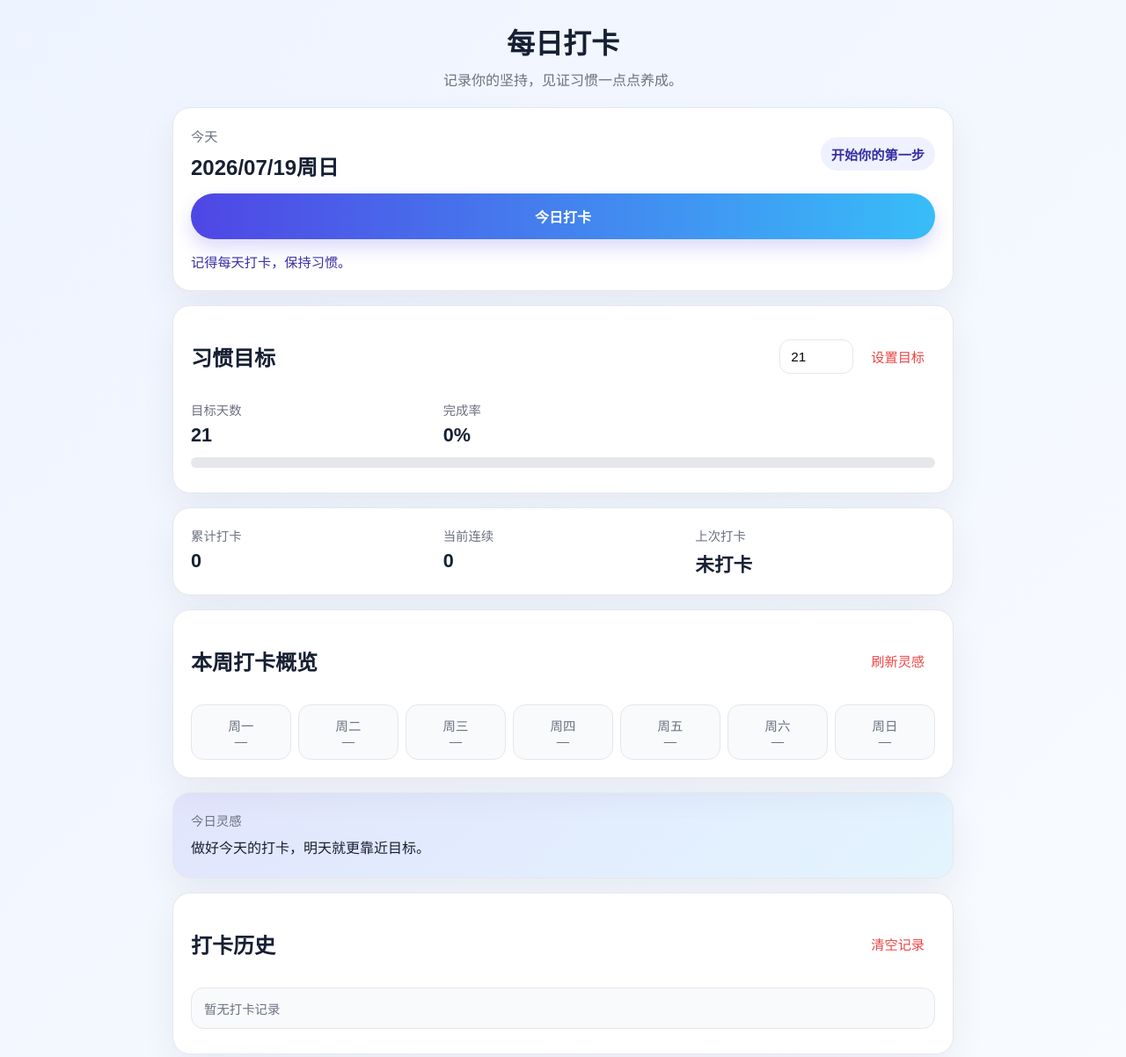
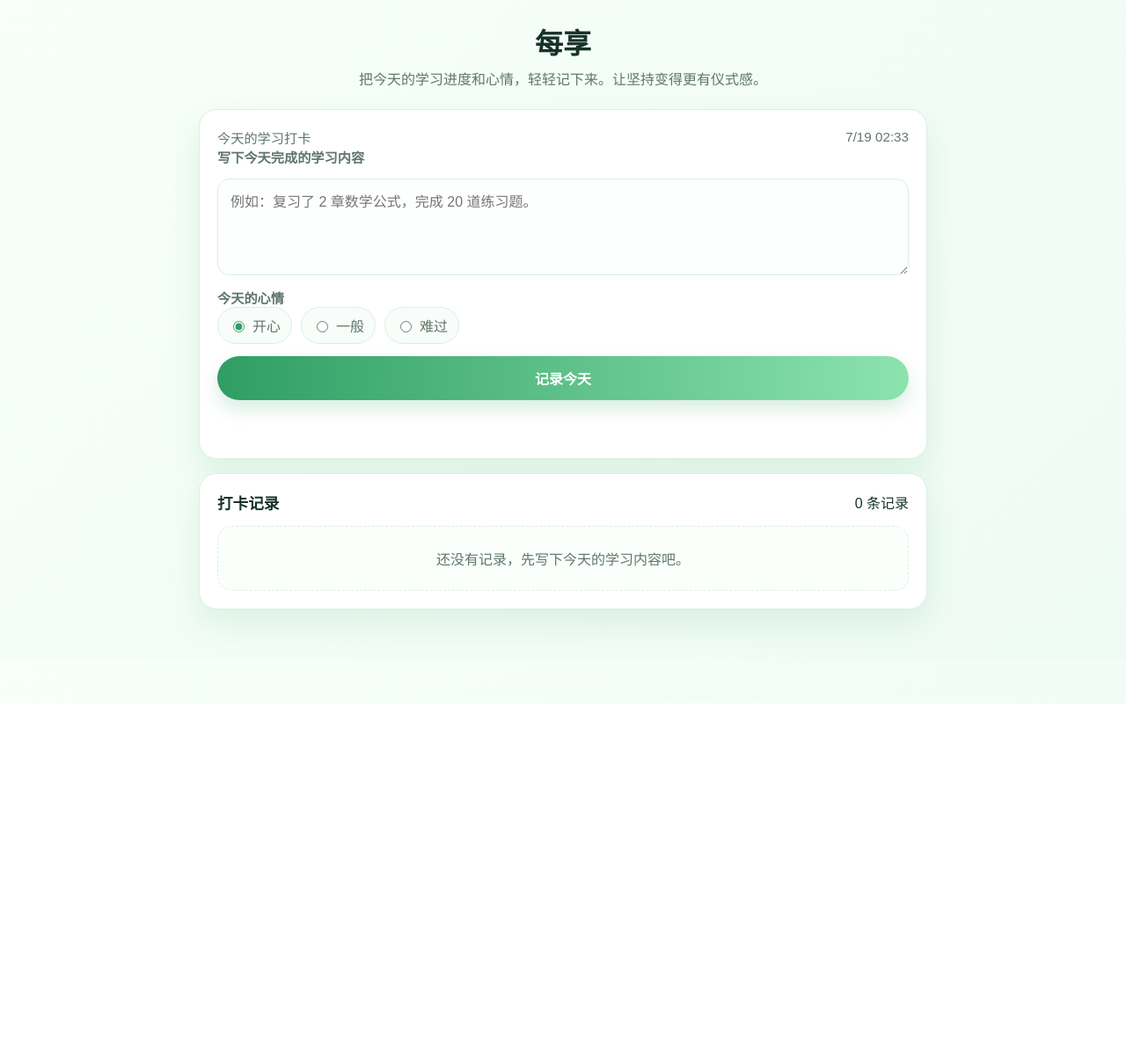
Before and after one commit to Tub2026/daka-app, a plain HTML site: page index.html in a window 1280 px wide. Shown: the whole page at 88% size. After the commit the page ends 800 px from the top, so only its background shows below. Drawn offline with Linux system fonts and the light colour scheme.

Commit message:
更新学习打卡应用

```diff
--- a/index.html
+++ b/index.html
@@ -1,20 +1,21 @@
 <!DOCTYPE html>
 <html lang="zh-CN">
 <head>
-  <meta charset="UTF-8">
-  <meta name="viewport" content="width=device-width, initial-scale=1.0">
-  <title>每日打卡</title>
+  <meta charset="UTF-8" />
+  <meta name="viewport" content="width=device-width, initial-scale=1.0" />
+  <title>每享 · 学习打卡</title>
   <style>
     :root {
-      --bg: #f4f7ff;
+      --bg: #f3fbf6;
       --card: #ffffff;
-      --text: #172033;
-      --muted: #6b7280;
-      --primary: #4f46e5;
-      --primary-strong: #3730a3;
-      --accent: #38bdf8;
+      --text: #17322a;
+      --muted: #5f766d;
+      --primary: #2f9e64;
+      --primary-dark: #22774a;
+      --accent: #8ce3ad;
+      --border: #dcefe4;
       --danger: #ef4444;
-      --border: #e5e7eb;
+      --shadow: 0 16px 36px rgba(47, 158, 100, 0.12);
     }
 
     * { box-sizing: border-box; }
@@ -22,29 +23,30 @@
     body {
       margin: 0;
       font-family: "Microsoft YaHei", "PingFang SC", sans-serif;
+      background: linear-gradient(135deg, #f7fff9 0%, #eefbf3 100%);
       color: var(--text);
-      background: linear-gradient(135deg, #eef4ff 0%, #f8fbff 100%);
     }
 
     .app-shell {
-      max-width: 920px;
+      max-width: 860px;
       margin: 0 auto;
-      padding: 24px 16px 36px;
+      padding: 24px 16px 40px;
     }
 
-    .app-header {
+    .hero {
       text-align: center;
       margin-bottom: 20px;
     }
 
-    .app-header h1 {
+    .hero h1 {
       margin: 0 0 8px;
       font-size: 2rem;
     }
 
-    .app-header p {
+    .hero p {
       margin: 0;
       color: var(--muted);
+      line-height: 1.6;
     }
 
     .card {
@@ -53,492 +55,360 @@
       border-radius: 20px;
       padding: 20px;
       margin-bottom: 16px;
-      box-shadow: 0 16px 40px rgba(15, 23, 42, 0.06);
+      box-shadow: var(--shadow);
     }
 
-    .checkin-card { display: grid; gap: 14px; }
+    .form-grid {
+      display: grid;
+      gap: 14px;
+    }
 
-    .today-info {
+    .field-label {
+      font-size: 0.95rem;
+      color: var(--muted);
+      font-weight: 600;
+    }
+
+    textarea {
+      width: 100%;
+      min-height: 110px;
+      padding: 12px 14px;
+      border: 1px solid var(--border);
+      border-radius: 14px;
+      resize: vertical;
+      font-size: 1rem;
+      font-family: inherit;
+      background: #fcfffd;
+      color: var(--text);
+    }
+
+    textarea:focus {
+      outline: none;
+      border-color: var(--primary);
+      box-shadow: 0 0 0 3px rgba(47, 158, 100, 0.15);
+    }
+
+    .mood-list {
       display: flex;
-      align-items: center;
-      justify-content: space-between;
-      gap: 16px;
+      gap: 10px;
       flex-wrap: wrap;
     }
 
-    .date-label {
-      font-size: 0.95rem;
+    .mood-option {
+      display: flex;
+      align-items: center;
+      gap: 6px;
+      padding: 8px 12px;
+      border: 1px solid var(--border);
+      border-radius: 999px;
+      cursor: pointer;
+      background: #f8fdf9;
       color: var(--muted);
-      margin-bottom: 6px;
     }
 
-    .date-value {
-      font-size: 1.5rem;
-      font-weight: 700;
-    }
+    .mood-option input { accent-color: var(--primary); }
 
-    .badge-label {
-      background: #eef2ff;
-      color: var(--primary-strong);
-      padding: 8px 12px;
-      border-radius: 999px;
-      font-weight: 700;
+    .meta-row {
+      display: flex;
+      justify-content: space-between;
+      align-items: center;
+      flex-wrap: wrap;
+      gap: 10px;
+      color: var(--muted);
       font-size: 0.95rem;
     }
 
-    .primary-button,
-    .text-button {
+    .primary-button {
       border: none;
+      border-radius: 999px;
+      padding: 13px 16px;
+      background: linear-gradient(90deg, var(--primary), var(--accent));
+      color: white;
+      font-size: 1rem;
+      font-weight: 700;
       cursor: pointer;
-      border-radius: 999px;
-      transition: transform 0.15s ease, box-shadow 0.15s ease;
+      box-shadow: 0 10px 20px rgba(47, 158, 100, 0.19);
     }
 
-    .primary-button {
-      width: 100%;
-      padding: 14px 18px;
-      background: linear-gradient(90deg, var(--primary), var(--accent));
-      color: #fff;
-      font-size: 1rem;
-      font-weight: 700;
-      box-shadow: 0 10px 20px rgba(79, 70, 229, 0.2);
-    }
-
-    .primary-button:hover { transform: translateY(-1px); }
     .primary-button:disabled {
-      opacity: 0.7;
-      cursor: not-allowed;
+      opacity: 0.75;
+      cursor: wait;
       box-shadow: none;
-    }
-
-    .text-button {
-      padding: 8px 12px;
-      background: transparent;
-      color: var(--danger);
-      font-size: 0.95rem;
     }
 
     .message {
       min-height: 24px;
-      color: var(--primary-strong);
+      margin-top: 8px;
+      color: var(--primary-dark);
       font-size: 0.95rem;
     }
 
-    .section-header {
+    .list-header {
       display: flex;
       justify-content: space-between;
       align-items: center;
       gap: 12px;
-      margin-bottom: 12px;
+      margin-bottom: 14px;
     }
 
-    .goal-setting {
-      display: flex;
-      gap: 8px;
-      align-items: center;
+    .list-header h2 {
+      margin: 0;
+      font-size: 1.1rem;
     }
 
-    .goal-setting input {
-      width: 84px;
-      padding: 10px 12px;
-      border: 1px solid var(--border);
-      border-radius: 12px;
-      font-size: 0.95rem;
-    }
-
-    .goal-meta,
-    .stats-grid {
-      display: grid;
-      grid-template-columns: repeat(3, minmax(120px, 1fr));
-      gap: 14px;
-    }
-
-    .stat-label {
-      font-size: 0.9rem;
-      color: var(--muted);
-    }
-
-    .stat-value {
-      margin-top: 6px;
-      font-size: 1.35rem;
-      font-weight: 700;
-    }
-
-    .progress-bar {
-      width: 100%;
-      height: 12px;
-      background: #e5e7eb;
-      border-radius: 999px;
-      overflow: hidden;
-      margin: 12px 0 8px;
-    }
-
-    .progress-fill {
-      width: 0%;
-      height: 100%;
-      background: linear-gradient(90deg, var(--primary), var(--accent));
-      transition: width 0.3s ease;
-    }
-
-    .progress-info {
-      color: var(--muted);
-      font-size: 0.95rem;
-    }
-
-    .weekly-list,
-    .history-list {
+    .record-list {
       list-style: none;
       padding: 0;
       margin: 0;
+      display: grid;
+      gap: 10px;
     }
 
-    .weekly-list {
-      display: grid;
-      grid-template-columns: repeat(7, minmax(0, 1fr));
-      gap: 8px;
+    .record-item {
+      border: 1px solid var(--border);
+      border-radius: 16px;
+      padding: 14px;
+      background: #fcfffd;
     }
 
-    .weekly-list li,
-    .history-list li {
-      border: 1px solid var(--border);
-      border-radius: 14px;
-      padding: 12px 10px;
-      background: #f8fafc;
-      text-align: center;
+    .record-top {
+      display: flex;
+      justify-content: space-between;
+      align-items: center;
+      gap: 8px;
+      margin-bottom: 8px;
+      flex-wrap: wrap;
+    }
+
+    .record-time {
       color: var(--muted);
       font-size: 0.9rem;
     }
 
-    .weekly-list li.completed {
-      background: #eef6ff;
-      border-color: #bfdbfe;
-      color: var(--text);
-      font-weight: 700;
+    .mood-pill {
+      display: inline-block;
+      padding: 5px 8px;
+      border-radius: 999px;
+      font-size: 0.85rem;
+      font-weight: 600;
+      color: var(--primary-dark);
+      background: rgba(47, 158, 100, 0.12);
     }
 
-    .history-list li {
-      display: flex;
-      justify-content: space-between;
-      align-items: center;
-      text-align: left;
-      margin-bottom: 8px;
-      padding: 12px 14px;
+    .record-content {
+      white-space: pre-wrap;
+      line-height: 1.7;
+      margin-bottom: 10px;
     }
 
-    .quote-card {
-      background: linear-gradient(135deg, rgba(79, 70, 229, 0.1), rgba(56, 189, 248, 0.1));
+    .delete-btn {
+      border: none;
+      background: transparent;
+      color: var(--danger);
+      cursor: pointer;
+      font-size: 0.95rem;
+      padding: 0;
     }
 
-    .quote-label {
-      font-size: 0.9rem;
+    .empty-state {
+      text-align: center;
+      padding: 24px 10px;
       color: var(--muted);
-      margin-bottom: 8px;
+      border: 1px dashed var(--border);
+      border-radius: 16px;
+      background: #fbfffc;
     }
 
-    .quote-text {
-      font-size: 1rem;
-      line-height: 1.7;
-    }
-
-    @media (max-width: 760px) {
-      .stats-grid,
-      .goal-meta {
-        grid-template-columns: 1fr;
-      }
-
-      .weekly-list {
-        grid-template-columns: repeat(2, minmax(0, 1fr));
-      }
+    @media (max-width: 640px) {
+      .app-shell { padding: 16px 12px 32px; }
+      .hero h1 { font-size: 1.75rem; }
+      .primary-button { width: 100%; }
     }
   </style>
 </head>
 <body>
   <div class="app-shell">
-    <header class="app-header">
-      <h1>每日打卡</h1>
-      <p>记录你的坚持，见证习惯一点点养成。</p>
+    <header class="hero">
+      <h1>每享</h1>
+      <p>把今天的学习进度和心情，轻轻记下来。让坚持变得更有仪式感。</p>
     </header>
 
-    <main>
-      <section class="card checkin-card">
-        <div class="today-info">
+    <section class="card">
+      <div class="meta-row">
+        <span>今天的学习打卡</span>
+        <span id="clockText">正在获取时间…</span>
+      </div>
+      <form id="checkinForm" class="form-grid">
+        <label class="field-label" for="contentInput">写下今天完成的学习内容</label>
+        <textarea id="contentInput" placeholder="例如：复习了 2 章数学公式，完成 20 道练习题。"></textarea>
+
         <div>
-            <div class="date-label">今天</div>
-            <div id="todayDate" class="date-value"></div>
+          <div class="field-label">今天的心情</div>
+          <div class="mood-list">
+            <label class="mood-option"><input type="radio" name="mood" value="开心" checked /> 开心</label>
+            <label class="mood-option"><input type="radio" name="mood" value="一般" /> 一般</label>
+            <label class="mood-option"><input type="radio" name="mood" value="难过" /> 难过</label>
           </div>
-          <div id="badgeLabel" class="badge-label">开始你的第一步</div>
         </div>
-        <button id="checkinButton" class="primary-button">今日打卡</button>
-        <div id="message" class="message"></div>
+
+        <button class="primary-button" id="submitButton" type="submit">记录今天</button>
+        <div id="feedbackMessage" class="message"></div>
+      </form>
     </section>
 
-      <section class="card goal-card">
-        <div class="section-header">
-          <h2>习惯目标</h2>
-          <div class="goal-setting">
-            <input id="goalInput" type="number" min="1" value="21" aria-label="目标天数" />
-            <button id="setGoalButton" class="text-button">设置目标</button>
+    <section class="card">
+      <div class="list-header">
+        <h2>打卡记录</h2>
+        <span id="recordCount">0 条记录</span>
       </div>
-        </div>
-        <div class="goal-status">
-          <div class="goal-meta">
-            <div>
-              <div class="stat-label">目标天数</div>
-              <div id="goalDays" class="stat-value">21</div>
-            </div>
-            <div>
-              <div class="stat-label">完成率</div>
-              <div id="goalPercent" class="stat-value">0%</div>
-            </div>
-          </div>
-          <div class="progress-bar">
-            <div id="goalProgress" class="progress-fill"></div>
-          </div>
-        </div>
+      <ul id="recordList" class="record-list"></ul>
     </section>
-
-      <section class="card stats-card">
-        <div class="stats-grid">
-          <div>
-            <div class="stat-label">累计打卡</div>
-            <div id="totalCount" class="stat-value">0</div>
-          </div>
-          <div>
-            <div class="stat-label">当前连续</div>
-            <div id="currentStreak" class="stat-value">0</div>
-          </div>
-          <div>
-            <div class="stat-label">上次打卡</div>
-            <div id="lastCheckin" class="stat-value">未打卡</div>
-          </div>
-        </div>
-      </section>
-
-      <section class="card week-card">
-        <div class="section-header">
-          <h2>本周打卡概览</h2>
-          <button id="refreshQuoteButton" class="text-button">刷新灵感</button>
-        </div>
-        <ul id="weeklyList" class="weekly-list"></ul>
-      </section>
-
-      <section class="card quote-card">
-        <div class="quote-label">今日灵感</div>
-        <div id="quoteText" class="quote-text">每天坚持一点点，习惯自然养成。</div>
-      </section>
-
-      <section class="card history-card">
-        <div class="section-header">
-          <h2>打卡历史</h2>
-          <button id="clearButton" class="text-button">清空记录</button>
-        </div>
-        <ul id="historyList" class="history-list"></ul>
-      </section>
-    </main>
   </div>
 
   <script>
-    const STORAGE_KEY = "daily-checkin-data";
+    const STORAGE_KEY = "study-checkin-records-v1";
+    const form = document.getElementById("checkinForm");
+    const contentInput = document.getElementById("contentInput");
+    const submitButton = document.getElementById("submitButton");
+    const feedbackMessage = document.getElementById("feedbackMessage");
+    const recordList = document.getElementById("recordList");
+    const recordCount = document.getElementById("recordCount");
+    const clockText = document.getElementById("clockText");
 
-    const todayDateEl = document.getElementById("todayDate");
-    const checkinButton = document.getElementById("checkinButton");
-    const messageEl = document.getElementById("message");
-    const totalCountEl = document.getElementById("totalCount");
-    const currentStreakEl = document.getElementById("currentStreak");
-    const lastCheckinEl = document.getElementById("lastCheckin");
-    const historyListEl = document.getElementById("historyList");
-    const clearButton = document.getElementById("clearButton");
-    const goalInputEl = document.getElementById("goalInput");
-    const setGoalButton = document.getElementById("setGoalButton");
-    const goalDaysEl = document.getElementById("goalDays");
-    const goalProgressEl = document.getElementById("goalProgress");
-    const goalPercentEl = document.getElementById("goalPercent");
-    const weeklyListEl = document.getElementById("weeklyList");
-    const quoteTextEl = document.getElementById("quoteText");
-    const refreshQuoteButton = document.getElementById("refreshQuoteButton");
-    const badgeLabelEl = document.getElementById("badgeLabel");
+    let records = [];
+    let storageAvailable = true;
+    let submitting = false;
 
-    const quotes = [
-      "每天坚持一点点，习惯自然形成。",
-      "一小步的坚持，成就长久的改变。",
-      "别让今天的你，辜负昨天的努力。",
-      "习惯不是一两天的事，而是每天的选择。",
-      "做好今天的打卡，明天就更靠近目标。",
-    ];
-
-    function formatDate(date) {
-      return date.toLocaleDateString("zh-CN", {
-        year: "numeric",
-        month: "2-digit",
-        day: "2-digit",
-        weekday: "short",
+    function updateClock() {
+      const now = new Date();
+      clockText.textContent = now.toLocaleString("zh-CN", {
+        month: "numeric",
+        day: "numeric",
+        hour: "2-digit",
+        minute: "2-digit"
       });
     }
 
-    function getLocalDateKey(date) {
-      const year = date.getFullYear();
-      const month = `${date.getMonth() + 1}`.padStart(2, "0");
-      const day = `${date.getDate()}`.padStart(2, "0");
-      return `${year}-${month}-${day}`;
-    }
-
-    function loadData() {
-      const raw = localStorage.getItem(STORAGE_KEY);
-      if (!raw) return { checkins: [], goal: 21 };
-
+    function loadRecords() {
       try {
+        const raw = window.localStorage.getItem(STORAGE_KEY);
+        if (!raw) return [];
         const parsed = JSON.parse(raw);
-        if (Array.isArray(parsed)) {
-          return { checkins: parsed, goal: 21 };
-        }
-        const checkins = Array.isArray(parsed.checkins) ? parsed.checkins : [];
-        const goal = typeof parsed.goal === "number" && parsed.goal > 0 ? parsed.goal : 21;
-        return { checkins, goal };
+        return Array.isArray(parsed) ? parsed : [];
       } catch (error) {
-        return { checkins: [], goal: 21 };
+        storageAvailable = false;
+        return [];
       }
     }
 
-    function saveData(data) {
-      localStorage.setItem(STORAGE_KEY, JSON.stringify(data));
+    function saveRecords() {
+      if (!storageAvailable) {
+        feedbackMessage.textContent = "当前浏览器无法保存数据，但你仍然可以继续使用。";
+        return;
       }
 
-    function calculateStreak(checkins) {
-      if (!checkins.length) return 0;
-
-      const dates = new Set(checkins);
-      let streak = 0;
-      const current = new Date();
-      current.setHours(0, 0, 0, 0);
-
-      while (true) {
-        const iso = getLocalDateKey(current);
-        if (!dates.has(iso)) break;
-        streak += 1;
-        current.setDate(current.getDate() - 1);
+      try {
+        window.localStorage.setItem(STORAGE_KEY, JSON.stringify(records));
+      } catch (error) {
+        storageAvailable = false;
+        feedbackMessage.textContent = "当前浏览器无法保存数据，但本次记录已显示。";
+      }
     }
 
-      return streak;
-    }
-
-    function getBadgeText(streak) {
-      if (streak >= 30) return "火力全开🔥";
-      if (streak >= 14) return "稳定前行💪";
-      if (streak >= 7) return "习惯成型✨";
-      if (streak >= 3) return "持续推进👍";
-      return "开始你的第一步";
-    }
-
-    function getWeeklyStatus(checkins) {
-      const dates = new Set(checkins);
-      const week = [];
-      const current = new Date();
-      current.setHours(0, 0, 0, 0);
-
-      for (let offset = 6; offset >= 0; offset -= 1) {
-        const date = new Date(current);
-        date.setDate(date.getDate() - offset);
-        const iso = getLocalDateKey(date);
-        const label = date.toLocaleDateString("zh-CN", { weekday: "short" });
-        week.push({ label, iso, done: dates.has(iso) });
-      }
-
-      return week;
-    }
-
-    function getRandomQuote() {
-      return quotes[Math.floor(Math.random() * quotes.length)];
-    }
-
-    function updateUI() {
-      const data = loadData();
-      const checkins = data.checkins;
-      const goal = data.goal;
-      const today = getLocalDateKey(new Date());
-      const lastCheckin = checkins.length ? checkins[checkins.length - 1] : null;
-      const streak = calculateStreak(checkins);
-      const percent = goal > 0 ? Math.min(100, Math.round((streak / goal) * 100)) : 0;
-
-      todayDateEl.textContent = formatDate(new Date());
-      totalCountEl.textContent = checkins.length;
-      currentStreakEl.textContent = streak;
-      lastCheckinEl.textContent = lastCheckin || "未打卡";
-      goalDaysEl.textContent = goal;
-      goalInputEl.value = goal;
-      goalProgressEl.style.width = `${percent}%`;
-      goalPercentEl.textContent = `${percent}%`;
-      badgeLabelEl.textContent = getBadgeText(streak);
-
-      const isTodayChecked = checkins.includes(today);
-      checkinButton.textContent = isTodayChecked ? "已打卡" : "今日打卡";
-      checkinButton.disabled = isTodayChecked;
-      messageEl.textContent = isTodayChecked ? "今天已打卡，明天继续保持！" : "记得每天打卡，保持习惯。";
-
-      weeklyListEl.innerHTML = "";
-      const weeklyStatus = getWeeklyStatus(checkins);
-      weeklyStatus.forEach(({ label, done }) => {
-        const li = document.createElement("li");
-        li.innerHTML = `<div>${label}</div><div>${done ? "✅" : "—"}</div>`;
-        if (done) li.classList.add("completed");
-        weeklyListEl.appendChild(li);
-      });
-
-      historyListEl.innerHTML = "";
-      if (!checkins.length) {
-        const emptyItem = document.createElement("li");
-        emptyItem.textContent = "暂无打卡记录";
-        historyListEl.appendChild(emptyItem);
-      } else {
-        [...checkins].reverse().forEach((date) => {
-          const li = document.createElement("li");
-          li.innerHTML = `<span>${date}</span><span>已打卡</span>`;
-          historyListEl.appendChild(li);
+    function formatTime(value) {
+      const date = new Date(value);
+      return date.toLocaleString("zh-CN", {
+        year: "numeric",
+        month: "numeric",
+        day: "numeric",
+        hour: "2-digit",
+        minute: "2-digit"
       });
     }
 
-      quoteTextEl.textContent = getRandomQuote();
-    }
+    function renderRecords() {
+      recordCount.textContent = `${records.length} 条记录`;
 
-    function addCheckin() {
-      const data = loadData();
-      const checkins = data.checkins;
-      const today = getLocalDateKey(new Date());
-
-      if (checkins.includes(today)) {
-        messageEl.textContent = "今天已经打过卡了。";
+      if (!records.length) {
+        recordList.innerHTML = '<li class="empty-state">还没有记录，先写下今天的学习内容吧。</li>';
         return;
       }
 
-      checkins.push(today);
-      saveData({ ...data, checkins });
-      messageEl.textContent = "打卡成功！继续保持习惯。";
-      updateUI();
+      recordList.innerHTML = "";
+      const ordered = [...records].sort((a, b) => new Date(b.createdAt) - new Date(a.createdAt));
+
+      ordered.forEach((item) => {
+        const li = document.createElement("li");
+        li.className = "record-item";
+        li.innerHTML = `
+          <div class="record-top">
+            <div class="record-time">${formatTime(item.createdAt)}</div>
+            <span class="mood-pill">${item.mood}</span>
+          </div>
+          <div class="record-content">${item.content}</div>
+          <button class="delete-btn" type="button" data-id="${item.id}">删除</button>
+        `;
+        recordList.appendChild(li);
+      });
     }
 
-    function setGoal() {
-      const value = parseInt(goalInputEl.value, 10);
-      const goal = Number.isNaN(value) || value < 1 ? 21 : value;
-      const data = loadData();
-      saveData({ ...data, goal });
-      messageEl.textContent = `目标已更新为 ${goal} 天。`;
-      updateUI();
+    function setSubmitting(state) {
+      submitting = state;
+      submitButton.disabled = state;
+      submitButton.textContent = state ? "记录中..." : "记录今天";
     }
 
-    function clearCheckins() {
-      if (!confirm("确定要清空所有打卡记录吗？")) return;
-      const data = loadData();
-      saveData({ checkins: [], goal: data.goal });
-      updateUI();
+    function handleSubmit(event) {
+      event.preventDefault();
+      if (submitting) return;
+
+      const content = contentInput.value.trim();
+      const mood = document.querySelector('input[name="mood"]:checked')?.value || "一般";
+
+      if (!content) {
+        feedbackMessage.textContent = "请先写下今天的学习内容。";
+        contentInput.focus();
+        return;
       }
 
-    checkinButton.addEventListener("click", addCheckin);
-    setGoalButton.addEventListener("click", setGoal);
-    refreshQuoteButton.addEventListener("click", () => {
-      quoteTextEl.textContent = getRandomQuote();
-    });
-    clearButton.addEventListener("click", clearCheckins);
+      setSubmitting(true);
+      const newRecord = {
+        id: Date.now().toString(),
+        content,
+        mood,
+        createdAt: new Date().toISOString()
+      };
 
-    updateUI();
+      records.unshift(newRecord);
+      saveRecords();
+      renderRecords();
+      form.reset();
+      document.querySelector('input[name="mood"][value="开心"]').checked = true;
+      feedbackMessage.textContent = "打卡成功，继续保持学习节奏。";
+
+      window.setTimeout(() => {
+        setSubmitting(false);
+      }, 400);
+    }
+
+    function handleDelete(event) {
+      const button = event.target.closest(".delete-btn");
+      if (!button) return;
+
+      const id = button.getAttribute("data-id");
+      records = records.filter((item) => item.id !== id);
+      saveRecords();
+      renderRecords();
+      feedbackMessage.textContent = "记录已删除。";
+    }
+
+    records = loadRecords();
+    updateClock();
+    renderRecords();
+
+    form.addEventListener("submit", handleSubmit);
+    recordList.addEventListener("click", handleDelete);
+    window.setInterval(updateClock, 60000);
   </script>
 </body>
 </html>
```
Lines whose indentation alone changed are shown as unchanged.
